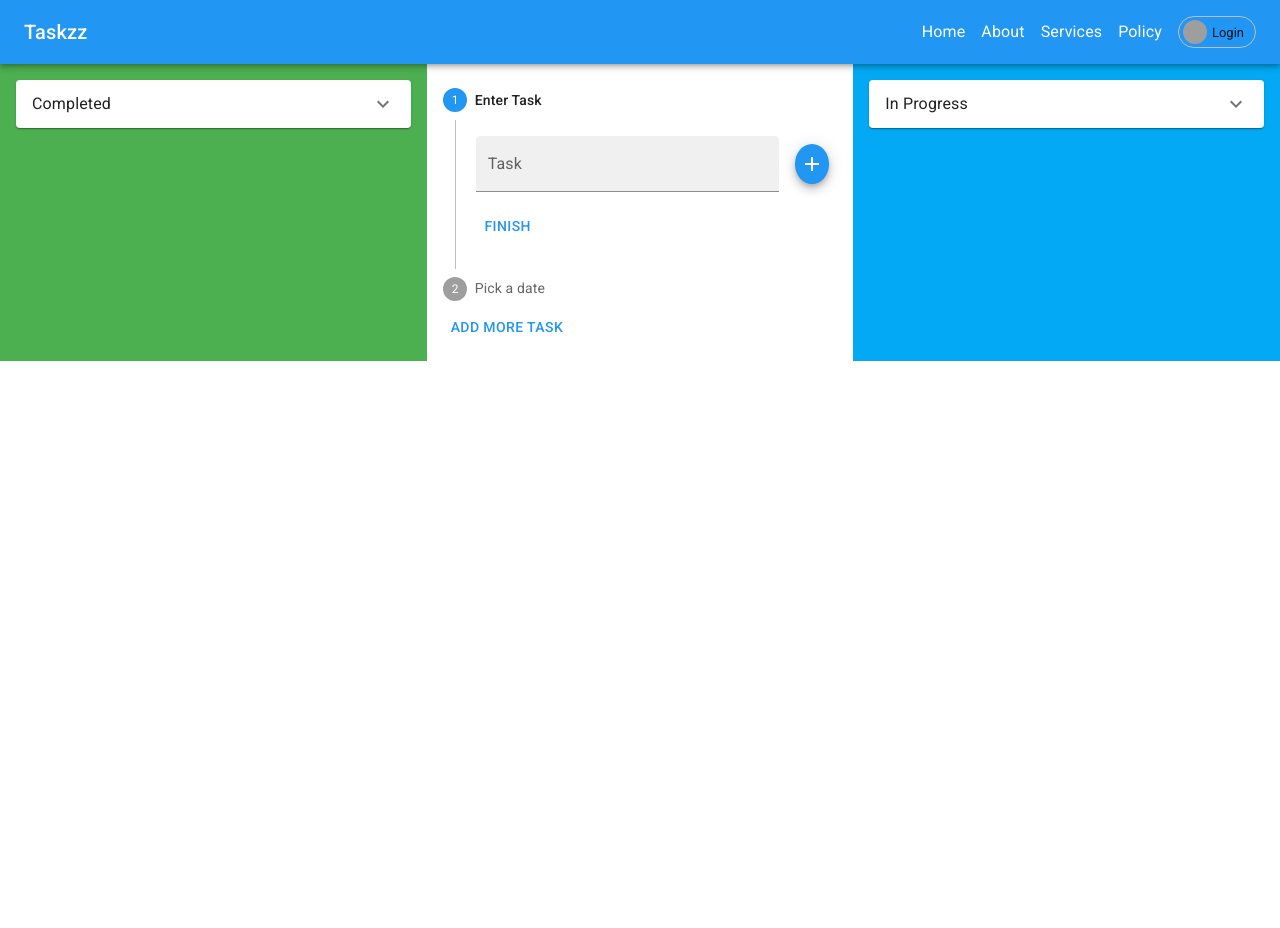
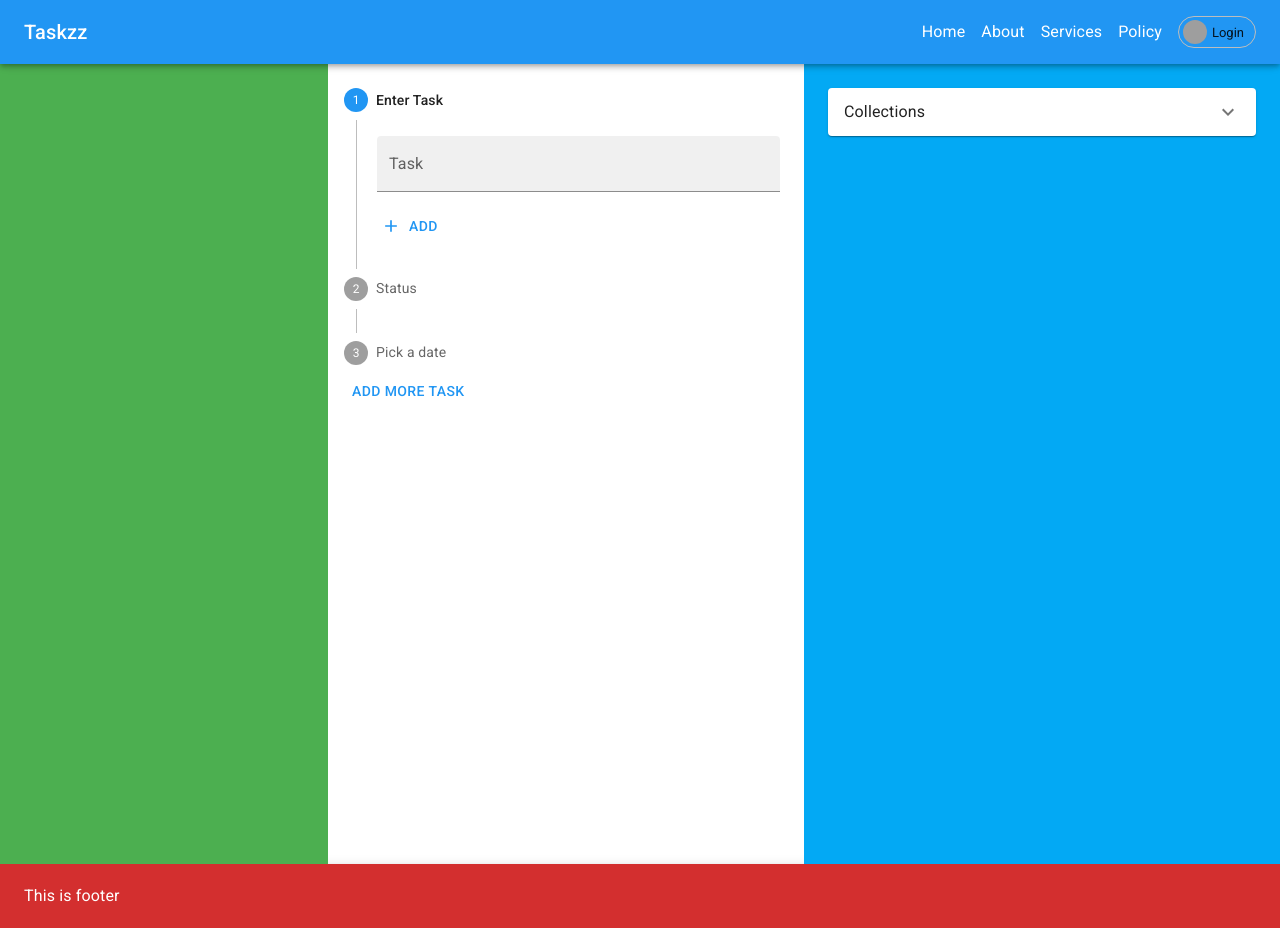
Before and after one commit to NishantMoolya/TaskManager, a React (Create React App) app: page / in a window 1280 px wide. Before the commit the page ends 800 px from the top, so only its background shows below. Built offline with nearby package versions, Linux system fonts and the light colour scheme; grey boxes are pictures that could not be loaded.

Commit message:
implemented delete,edit functionality with reducer

```diff
--- a/src/components/App.jsx
+++ b/src/components/App.jsx
@@ -1,74 +1,99 @@
-import { Accordion, AccordionDetails, AccordionSummary, Box, Container, Grid, TextField, Typography } from '@mui/material'
-import React, { useState } from 'react'
+import { Box, Grid } from '@mui/material'
+import React, { useReducer, useState } from 'react'
 import Input from './Input'
-import TaskList from './TaskList'
 import Navbar from './Navbar'
-import { ExpandMore } from '@mui/icons-material'
 import Footer from './Footer'
-import Counter from './Counter'
+import TaskFramer from './TaskFramer'
+import MyAccordion from './MyAccordion'
 
 const App = () => {
-  const [taskInput, setTaskInput] = useState("");
-  const [taskList, setTaskList] = useState([]);
+
+  //state declarations
   const [trigger, setTrigger] = useState(true);
   const [index, setIndex] = useState(null);
-  const [newDate,setNewDate] = useState(null);
-  let prstDate = new Date().getDate();
-  const [diff,setDiff] = useState(null);
-  const addTask = () => {
-    if (taskInput) {
-      setTaskList([...taskList, taskInput]);
-      setTaskInput("");
-      console.log(taskList);
+  const [active, setActive] = useState(0);
+  let initialTask = {
+    task:"",
+    status:"",
+    date:"",
+    id:Date.now()
+  };
+  const [taskInput, setTaskInput] = useState(initialTask);
+  const [taskList, setTaskList] = useState([]);
+  //handle input
+  const handleInput = (e) => {
+    const { name, value } = e.target;
+    setTaskInput({ ...taskInput, [name]: value })
+
+  }
+  //adding task
+  const addTask = (mode) => {
+    if (taskInput.task) {
+      if(mode){
+        setActive((preVal) => preVal + 1);
+        setTaskList([...taskList, taskInput]);
+      }
+      else{
+        taskList.splice(index, 1, taskInput);
+        setTrigger(true);
+      }
+      setTaskInput({...initialTask,id:Date.now()});
     }
   }
-  const deleteTask = (ind) => {
-    const deleted = taskList.filter((task) => task !== taskList[ind]);
+  //deleting task
+  const deleteTask = (trig) => {
+    const deleted = taskList.filter((task) => task.id !== trig);
     setTaskList(deleted);
+    setTaskInput({...initialTask,id:Date.now()});
+    setTrigger(true);
   }
-  const editTask = (ind) => {
-    setTaskInput(taskList[ind]);
+  //editing task
+  const editTask = (trig) => {
+    const edited = taskList.filter((task) => task.id === trig)
+    const ind = taskList.findIndex((task,ind) => task.id === trig);
+    console.log(taskList.findIndex((task,ind) => task.id === trig));
+    setTrigger(false);
+    setActive(0);
+    setTaskInput(edited[0]);
     setIndex(ind);
-    setTrigger(false);
   }
-  const editTaskOriginal = () => {
-    if (taskInput) {
-      taskList.splice(index, 1, taskInput);
-      setTaskInput("");
-      setTrigger(true);
+  //form forward movement
+  const handleStep = () => {
+    setActive((preVal) => preVal + 1);
+  }
+  //reset form to start
+  const handleReset = () => {
+    setActive(0);
+  }
+  //task manager
+  const taskManager = (triallist,action) => {
+    switch(action.type){
+      case 'add':  return addTask(action.payload);
+      case 'edit' : return editTask(action.payload);
+      case 'delete' : return deleteTask(action.payload);
+      case 'forward' : return handleStep();
+      case 'reset' : return handleReset();
+      case 'change' : return handleInput(action.payload);
+      default: return ;
     }
   }
-  const handleDate = (e) => {
-     setNewDate(new Date(e.target.value).getDate());
-  }
+  const [triallist, dispatch] = useReducer(taskManager, []);
+  //return jsx
   return (
     <Box minHeight={'100vh'}>
       <Navbar />
-      <Grid container>
+      <Grid container height={'100vmin'}>
         <Grid item flex={1} bgcolor={'success.light'} justifyContent={'center'} p={2}>
-          <Accordion>
-            <AccordionSummary expandIcon={<ExpandMore />}>
-              <Typography>Completed</Typography>
-            </AccordionSummary>
-            <AccordionDetails>
-              <TaskList taskList={taskList} deleteTask={deleteTask} editTask={editTask} date={newDate-prstDate} />
-            </AccordionDetails>
-          </Accordion>
         </Grid>
-        <Grid item flex={1} justifyContent={'center'} bgcolor={'warn.light'} p={2}>
-          <Input taskInput={taskInput} setTaskInput={setTaskInput} addTask={addTask} editTaskOriginal={editTaskOriginal} trigger={trigger} handleDate={handleDate} />
+        <Grid item flex={1.5} justifyContent={'center'} bgcolor={'warn.light'} p={2}>
+          <Input taskInput={taskInput} trigger={trigger} active={active} dispatch={dispatch} />
         </Grid>
-        <Grid item flex={1} bgcolor={'info.light'} justifyContent={'center'} p={2}>
-          <Accordion>
-            <AccordionSummary expandIcon={<ExpandMore />}>
-              <Typography>In Progress</Typography>
-            </AccordionSummary>
-            <AccordionDetails>
-              <TaskList taskList={taskList} deleteTask={deleteTask} editTask={editTask} date={newDate-prstDate} />
-            </AccordionDetails>
-          </Accordion>
+        <Grid item flex={1.5} bgcolor={'info.light'} justifyContent={'center'} p={2}>
+          <MyAccordion element={<><MyAccordion element={<TaskFramer taskList={taskList} status={'reminder'} dispatch={dispatch} />} title={'Reminder'}/>
+          <MyAccordion element={<TaskFramer taskList={taskList} status={'todo'} dispatch={dispatch} />} title={'Todo'} /></>} title={'Collections'} />
         </Grid>
       </Grid>
+      <Footer />
     </Box>
   )
 }
--- a/src/components/Footer.jsx
+++ b/src/components/Footer.jsx
@@ -3,7 +3,7 @@ import React from 'react'
 
 const Footer = () => {
   return (
-    <AppBar position='sticky'sx={{ bottom:0,left:0}}>
+    <AppBar position='static' color='error'>
         <Toolbar>
             <Grid container>
                 <Grid item>
--- a/src/components/Input.jsx
+++ b/src/components/Input.jsx
@@ -1,15 +1,10 @@
+import { FormControl } from '@mui/base';
 import { Add, Edit } from '@mui/icons-material'
-import { Box, Button, Fab, IconButton, Stack, Step, StepContent, StepLabel, Stepper, TextField, Typography } from '@mui/material'
+import { Box, Button, Fab, FormControlLabel, FormLabel, IconButton, Radio, RadioGroup, Stack, Step, StepContent, StepLabel, Stepper, TextField, Typography } from '@mui/material'
+import { type } from '@testing-library/user-event/dist/type';
 import React, { useState } from 'react'
 
-const Input = ({ taskInput, setTaskInput, addTask, editTaskOriginal, trigger,handleDate }) => {
-  const [active, setActive] = useState(0);
-  const handleStep = () => {
-    setActive((preVal) => preVal + 1);
-  }
-  const handleReset = () => {
-    setActive(0);
-  }
+const Input = ({ taskInput, trigger,active,dispatch }) => {
   return (
     <Box>
       <Stepper orientation='vertical' activeStep={active}>
@@ -19,16 +14,35 @@ const Input = ({ taskInput, setTaskInput, addTask, editTaskOriginal, trigger,han
           </StepLabel>
           <StepContent>
             <Stack direction={"row"} justifyContent={"center"} alignItems={"center"} spacing={2} marginBlock={2}>
-              <TextField variant='filled' label="Task" value={taskInput} onChange={(e) => setTaskInput(e.target.value)} fullWidth />
-              {trigger ? <Fab color='primary' onClick={addTask} size='small'>
+              <TextField variant='filled' name='task' value={taskInput.task} label="Task" onChange={(e) => dispatch({ type:"change",payload:e})} fullWidth />
+              {/* {trigger ? <IconButton color='primary' size='small' onClick={addTask} >
                 <Add />
-              </Fab> :
+              </IconButton> :
                 <IconButton color='secondary' onClick={editTaskOriginal}>
                   <Edit />
-                </IconButton>}
-
+                </IconButton>} */}
             </Stack>
-            <Button onClick={handleStep}>Finish</Button>
+            {trigger? <Button onClick={() => dispatch({ type:"forward"})} startIcon={<Add />}>Add</Button>:<Button onClick={() => dispatch({ type:"forward"})} startIcon={<Edit />}>Edit</Button>}
+          </StepContent>
+        </Step>
+        <Step>
+          <StepLabel>
+            Status
+          </StepLabel>
+          <StepContent>
+            <FormControl>
+              <FormLabel id="demo-controlled-radio-buttons-group">Enter Status</FormLabel>
+              <RadioGroup
+                aria-labelledby="demo-controlled-radio-buttons-group"
+                name="status"
+                value={taskInput.status}
+                onChange={(e) => dispatch({ type:"change",payload:e})}
+              >
+                <FormControlLabel value="reminder" control={<Radio />} label="Reminder" />
+                <FormControlLabel value="todo" control={<Radio />} label="Todo" />
+              </RadioGroup>
+            </FormControl>
+            <Button onClick={() => dispatch({ type:"forward"})}>Finish</Button>
           </StepContent>
         </Step>
         <Step>
@@ -36,12 +50,12 @@ const Input = ({ taskInput, setTaskInput, addTask, editTaskOriginal, trigger,han
             Pick a date
           </StepLabel>
           <StepContent>
-            <input type='date' onChange={(e) => handleDate(e)} />
-            <Button onClick={handleStep}>Finish</Button>
+            <input type='date' name='date' value={taskInput.date} onChange={(e) => dispatch({ type:"change",payload:e})} />
+            <Button onClick={() => dispatch({type:'add',payload:trigger})}>Finish</Button>
           </StepContent>
         </Step>
       </Stepper>
-      <Button onClick={handleReset}>Add more task</Button>
+      <Button onClick={() => dispatch({ type:"reset" })}>Add more task</Button>
     </Box>
 
   )
--- /dev/null
+++ b/src/components/MyAccordion.jsx
@@ -0,0 +1,22 @@
+import { ExpandMore } from '@mui/icons-material'
+import { Accordion, AccordionDetails, AccordionSummary, Box, Typography } from '@mui/material'
+import React from 'react'
+
+const MyAccordion = ({ element,title }) => {
+    return (
+        <Box m={1}>
+            <Accordion>
+                <AccordionSummary expandIcon={<ExpandMore />}>
+                    <Typography>
+                        { title }
+                    </Typography>
+                </AccordionSummary>
+                <AccordionDetails>
+                    { element }
+                </AccordionDetails>
+            </Accordion>
+        </Box>
+    )
+}
+
+export default MyAccordion
--- /dev/null
+++ b/src/components/TaskFramer.jsx
@@ -0,0 +1,17 @@
+import { Box } from '@mui/system'
+import React from 'react'
+import TaskList from './TaskList'
+
+const TaskFramer = ({taskList,status,dispatch}) => {
+  const reducedList = taskList.filter((task) => {
+    return task.status === status ? task : null
+  });
+
+  return (
+    <Box>
+        <TaskList reducedList={reducedList} dispatch={dispatch}/>
+    </Box>
+  )
+}
+
+export default TaskFramer
--- a/src/components/TaskList.jsx
+++ b/src/components/TaskList.jsx
@@ -2,20 +2,21 @@ import { Delete, Edit } from '@mui/icons-material'
 import { Box, Checkbox, IconButton, Stack, Typography } from '@mui/material'
 import React, { useState } from 'react'
 
-const TaskList = ({ taskList,deleteTask,editTask,date }) => {
+//const TaskList = ({ reducedList,deleteTask,editTask }) => {
+    const TaskList = ({ reducedList,dispatch }) => {
     return (
         <Box>
             <Stack justifyContent={'center'} marginBottom={2} spacing={1}>
                 {
-                    taskList.map((task, ind) => {
-                        return <Stack direction={'row'} alignItems={'center'} justifyContent={'center'} key={ind}>
+                    reducedList.map((task) => {
+                        return <Stack direction={'row'} alignItems={'center'} justifyContent={'center'} key={task.id}>
                             <Checkbox />
-                            <Typography variant='body1' flexGrow={1} sx={{ wordWrap:"break-word"}}>{ task }</Typography>
-                            <Typography variant='overline'>{`${date} days left`}</Typography>
-                            <IconButton color='success' onClick={(e) => editTask(ind)}>
+                            <Typography variant='body1' flexGrow={1} sx={{ wordWrap:"break-word"}}>{ task.task }</Typography>
+                            <Typography variant='overline'>{ task.date }</Typography>
+                            <IconButton color='success' onClick={(e) => dispatch({ type:"edit",payload:task.id})}>
                                 <Edit />
                             </IconButton>
-                            <IconButton color='error' onClick={(e) => deleteTask(ind)}>
+                            <IconButton color='error' onClick={(e) => dispatch({ type:"delete",payload:task.id })}>
                                 <Delete />
                             </IconButton>
                         </Stack>
--- a/src/components/date.js
+++ b/src/components/date.js
@@ -1,5 +1,5 @@
-let date = new Date("2023-11-17");
-console.log(date);
+let date = new Date();
+console.log(Date.now());
 console.log(date.getDate());
 const futr = 18;
 console.log(futr - date.getDate());
```
Also changed, not shown: src/components/Layout.jsx (added, +38 -0 lines).
